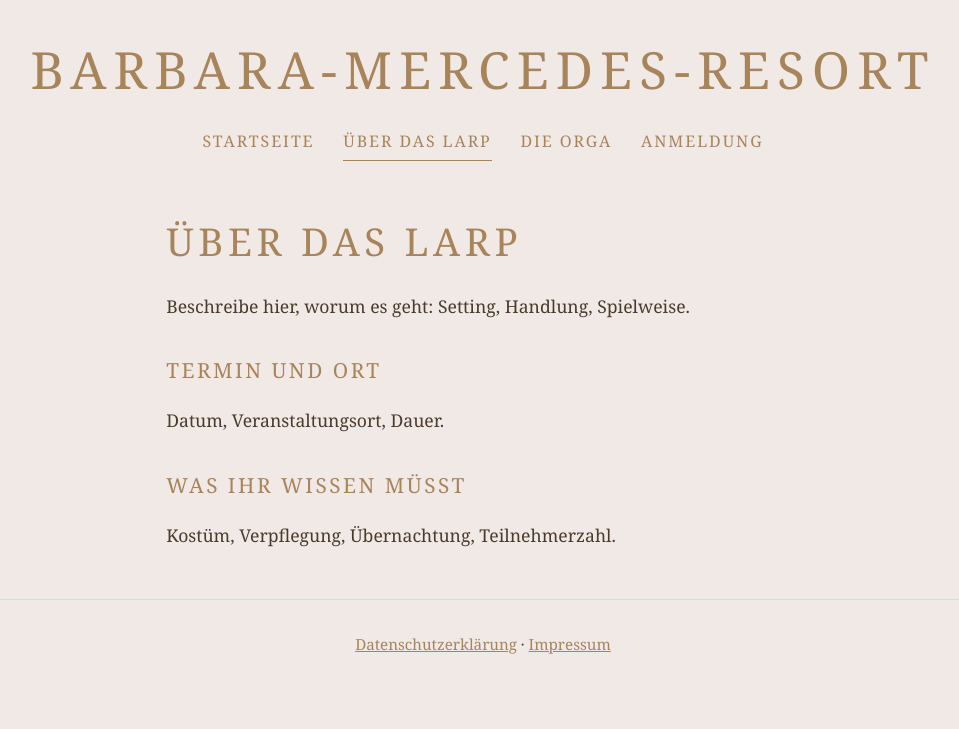
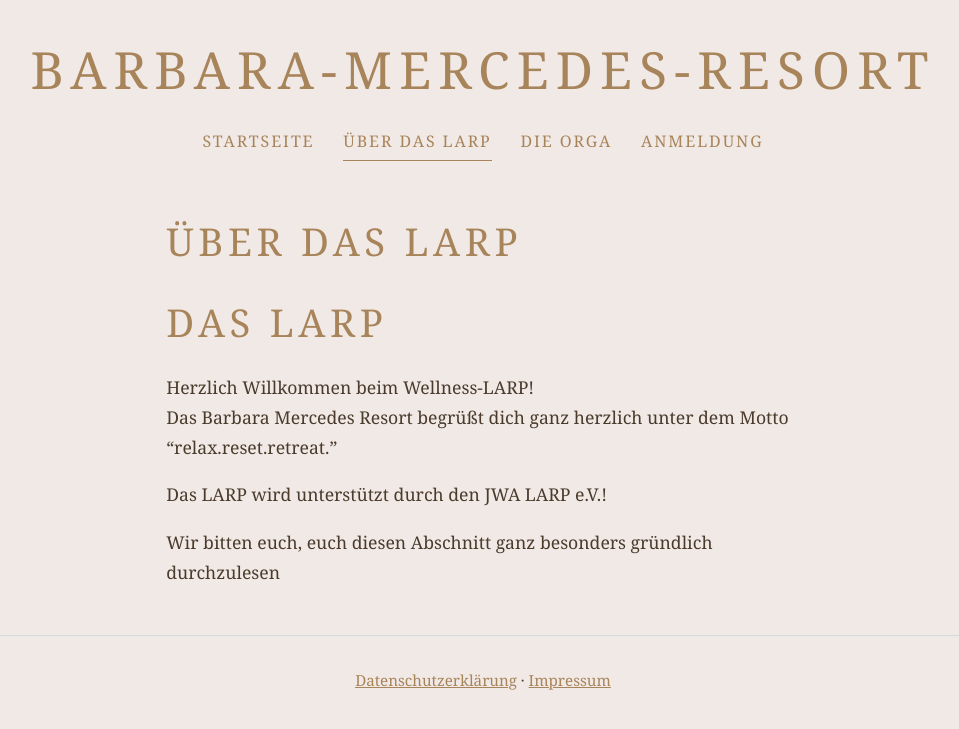
Before and after one commit to anhewi/wellnesslarp, a plain HTML site: page ueber-das-larp.html in a window 1280 px wide. Shown: the whole page, without its empty margins (157-1116 px from the left). Drawn offline with Linux system fonts and the light colour scheme.

Commit message:
Enhance 'Über das LARP' page with welcome section
Added introductory content and welcome message for the LARP event.

```diff
--- a/ueber-das-larp.html
+++ b/ueber-das-larp.html
@@ -10,9 +10,10 @@
 <header><a class="logo" href="index.html">Barbara-Mercedes-Resort</a><nav aria-label="Hauptmenü"><a href="index.html">Startseite</a><a href="ueber-das-larp.html" aria-current="page">Über das LARP</a><a href="die-orga.html">Die Orga</a><a href="anmeldung.html">Anmeldung</a></nav></header>
 <main>
 <h1>Über das LARP</h1>
-<p>Beschreibe hier, worum es geht: Setting, Handlung, Spielweise.</p>
-<h2>Termin und Ort</h2><p>Datum, Veranstaltungsort, Dauer.</p>
-<h2>Was ihr wissen müsst</h2><p>Kostüm, Verpflegung, Übernachtung, Teilnehmerzahl.</p>
+<h1><span style="font-weight: 400;">Das LARP</span></h1>
+<p><span style="font-weight: 400;">Herzlich Willkommen beim Wellness-LARP!</span><span style="font-weight: 400;"><br /></span><span style="font-weight: 400;">Das Barbara Mercedes Resort begr&uuml;&szlig;t dich ganz herzlich unter dem Motto &ldquo;relax.reset.retreat.&rdquo;</span></p>
+<p><span style="font-weight: 400;">Das LARP wird unterst&uuml;tzt durch den JWA LARP e.V.!</span></p>
+<p><span style="font-weight: 400;">Wir bitten euch, euch diesen Abschnitt ganz besonders gr&uuml;ndlich durchzulesen&nbsp;</span></p>
 </main>
 <footer><a href="datenschutz.html">Datenschutzerklärung</a> · <a href="impressum.html">Impressum</a></footer>
 </body>
```
